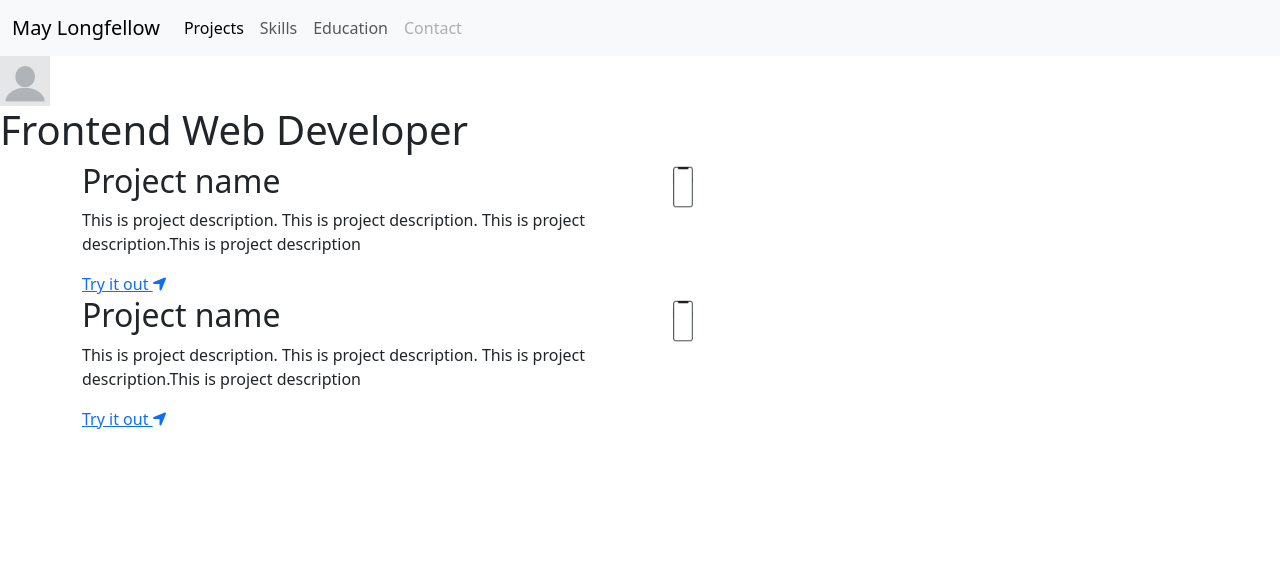
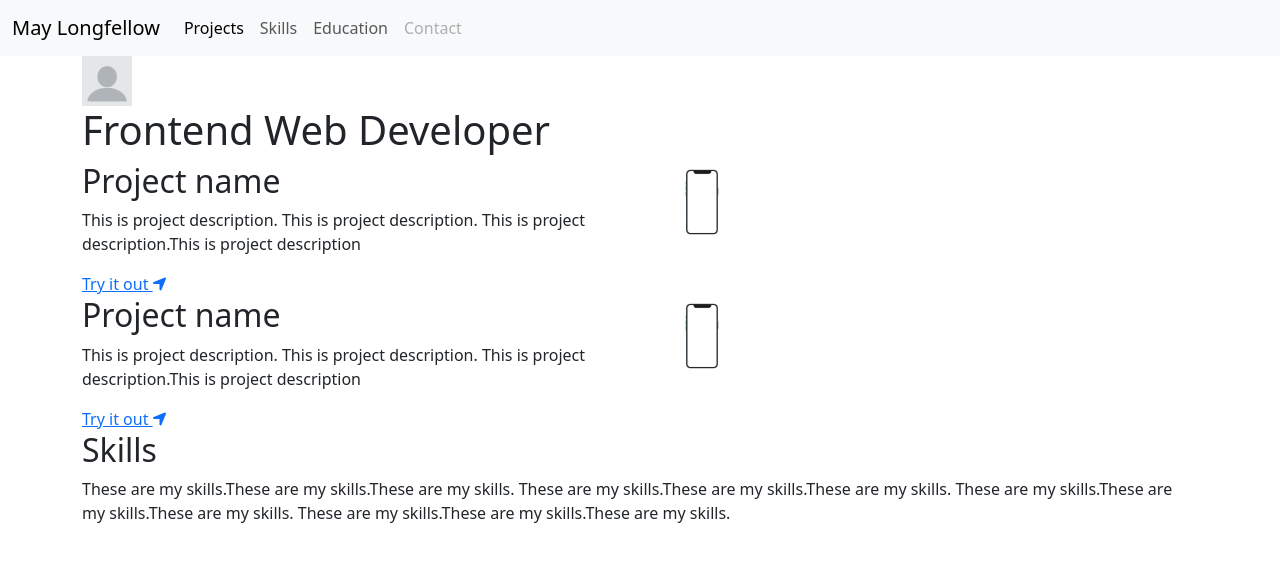
Before and after one commit to mayflower865/Portfolio, a plain HTML site: page index.html in a window 1280 px wide. Drawn offline with nearby package versions, Linux system fonts and the light colour scheme.

Commit message:
Adding skills section

```diff
--- a/css/style.css
+++ b/css/style.css
@@ -1,3 +1,10 @@
-img {
+.profile-img {
     height: 50px;
+    margin-left: auto;
+    margin-right: auto;
+
+
 }
+.blankIMG2 {
+    height: 80px;
+}
--- a/index.html
+++ b/index.html
@@ -30,8 +30,14 @@
   </div>
 </nav>
 
-<img src="images/blankIMG.png" alt="Profile photo" />
+<div class="container">
+    <div class="row">
+        <div class="col">
+<img src="images/blankIMG.png" alt="Profile photo" class="profile-img" />
 <h1>Frontend Web Developer</h1>
+</div>
+</div>
+</div>
 
 <div class="container">
     <div class="row">
@@ -41,7 +47,7 @@
 <a href="#">Try it out <i class="fa-solid fa-location-arrow"></i></a>
 </div>
 <div class="col">
-    <img src="images/blankIMG2.png" alt="" />
+    <img src="images/blankIMG2.png" alt="app" class="blankIMG2" />
     </div>
 </div>
 </div>
@@ -54,12 +60,24 @@
 <a href="#">Try it out <i class="fa-solid fa-location-arrow"></i></a>
 </div>
 <div class="col">
-    <img src="images/blankIMG2.png" alt="" />
+    <img src="images/blankIMG2.png" alt="app" class="blankIMG2" />
     </div>
 </div>
 </div>
 
 
+<div class="container">
+    <div class="row">
+        <div class="col">
+<h2>Skills</h2>
+<p>These are my skills.These are my skills.These are my skills.
+These are my skills.These are my skills.These are my skills.
+These are my skills.These are my skills.These are my skills.
+These are my skills.These are my skills.These are my skills.</p>
+</div>
+</div>
+</div>
+
 
 </body>
 </html>
```
